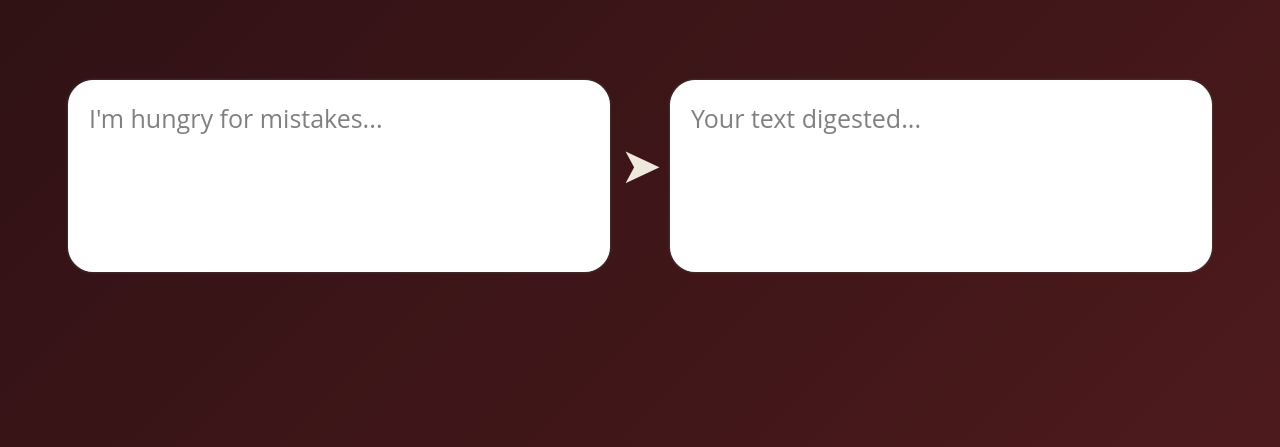
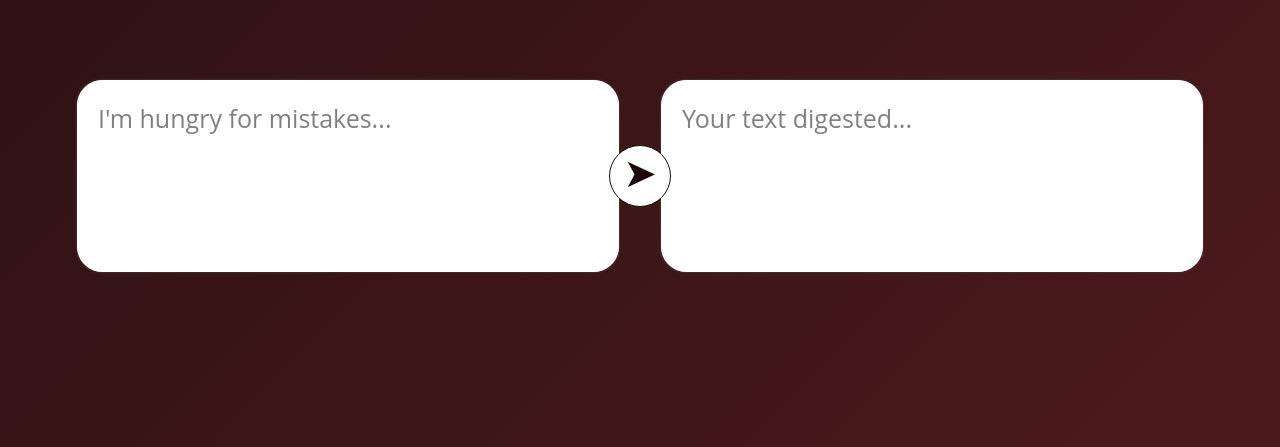
Before and after one commit to thiborose/gecko-app, a Flask app: page / in a window 1280 px wide. Shown: the part 120-567 px from the top of the page. Run offline with Flask 2, Linux system fonts and the light colour scheme; some libraries are stand-ins or nearby versions; some web fonts are replaced.

Commit message:
Better arrow button

```diff
--- a/static/sass/style.scss
+++ b/static/sass/style.scss
@@ -51,7 +51,7 @@ nav {
         width: 33.333%;
         display: table-cell;
         text-align: center;
-        color: #efe8dc;
+        color: $beige;
         text-decoration: none;
         font-family: Verdana, Geneva, Tahoma, sans-serif;
         font-weight: bold;
@@ -59,7 +59,7 @@ nav {
         transition: 0.2s ease color;
 
         &:hover{
-            color: #efe8dc;
+            color: $beige;
 
             &:before, :after{
                 transform: scale(1);
@@ -95,7 +95,7 @@ nav {
         bottom: 0;
         width: 30px;
         height: 3px;
-        background-color: #efe8dc;
+        background-color: $beige;
         border-radius: 5px;
         transition: 0.2s ease left;
     }
@@ -157,22 +157,29 @@ header {
             /* top:50px; */
             font-family: "Verdana", sans-serif;
             text-transform: uppercase;
-            background: transparent;
-            height: 0px;
-            width: 40px;
-            margin-top: 1.5cm;
-            padding: 0px 10px 0px 10px;
-            color: #efe8dc;
-            font-size: 50px;
+            background: white;
+            height: 60px;
+            line-height: 55px;
+            width: 60px;
+            border: 1px solid $footer-color;
+            border-radius: 100%;
+            // margin-top: 1.5cm;
+            margin: 0 -10px;
+            // padding: 0px 10px 0px 10px;
+            color: $footer-color;
+            font-size: 40px;
             -webkit-transition: all 0.3 ease;
             transition: all 0.3 ease;
             cursor: pointer;
             border-radius: 100%;
-            /* outline: 1px solid yellow; */
+            // outline: 1px solid yellow;
+            align-self: center;
+            z-index: 20;
+            transition: background 0.4s ease-in-out, color 0.2s ease-in-out;
+
             &:hover, :active, :focus{
-                color: #B4A696;
-                background: transparent;
-                transition: background 0.4s ease-in-out;
+                color: #006d18;
+                transition: background 0.4s ease-in-out, color 0.2s ease-in-out;
             }
         }
 
@@ -217,7 +224,7 @@ footer{
     width: 100%;
     /* height: 500px; */
     background-color: $footer-color;
-    color: #efe8dc;
+    color: $beige;
     display: block;
     font-family: 'Open Sans', sans-serif;
     // outline: 1px solid yellow;
@@ -242,7 +249,7 @@ footer{
         .project-container {
             float: center;
             width: 1150px;
-            color: #efe8dc;
+            color: $beige;
             padding: 15px 15px 15px 40px;
             text-align: justify;
             // outline: salmon 1px solid;
--- a/static/sass/variables.scss
+++ b/static/sass/variables.scss
@@ -1 +1,3 @@
 $footer-color: #1a080a;
+
+$beige: #efe8dc;
```
